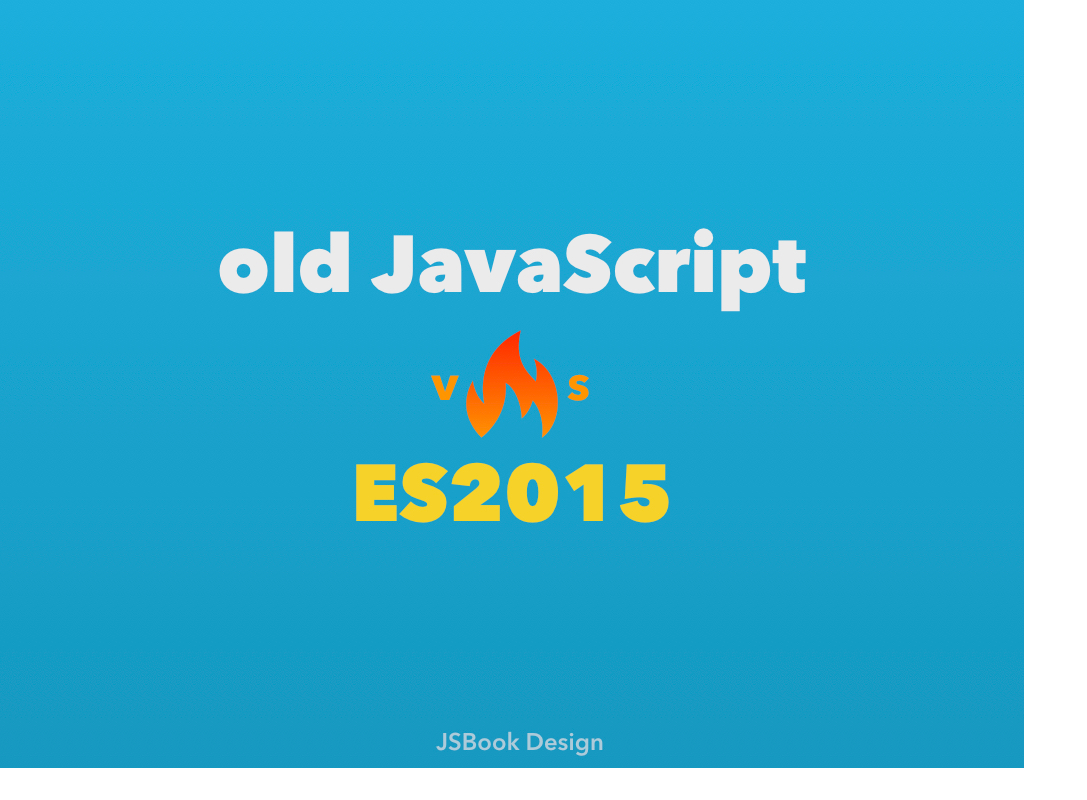
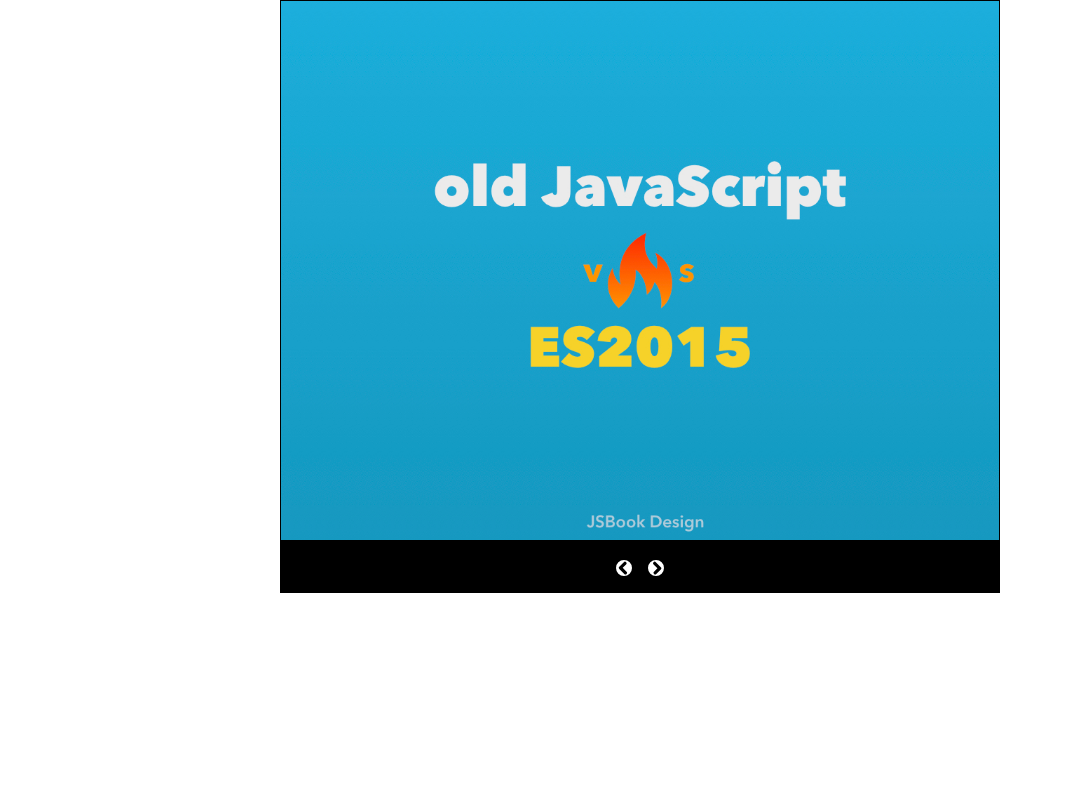
Before and after one commit to yuunbou/javascript_study2, a plain HTML site: page slide/slide.html in a window 1280 px wide. Shown: the whole page, without its empty margins (0-1087 px from the left). Drawn offline with Linux system fonts and the light colour scheme.

Commit message:
[5-5]スライドショーステップ１-2

```diff
--- a/slide/slide.css
+++ b/slide/slide.css
@@ -3,3 +3,40 @@
     padding: 0px;
     box-sizing: border-box;
 }
+
+.slide {
+  margin: 0 auto;
+  border: 1px solid black;
+  width: 720px;
+  background-color: black;
+}
+
+img {
+  max-width: 100%;
+}
+
+.toolbar {
+  overflow: hidden;
+  text-align: center;
+}
+
+.nav {
+  display: flex;
+  justify-content: center;
+  align-items: center;
+  padding: 16px 0;
+}
+
+#prev {
+  margin-right: 0.5rem;
+  width: 16px;
+  height: 16px;
+  background: url(images/arrow-left.svg) no-repeat;
+}
+
+#next {
+  margin-left: 0.5rem;
+  width: 16px;
+  height: 16px;
+  background: url(images/arrow-right.svg) no-repeat;
+}
--- a/slide/slide.html
+++ b/slide/slide.html
@@ -10,5 +10,12 @@
       <div class="image_box">
         <img id="main_image" src="images/image1.jpg"></img>
       </div>
+      <div class="toolbar">
+        <div class="nav">
+          <div id="prev"></div>
+          <div id="next"></div>
+        </div>
+      </div>
     </div>
+    <script src="slide.js"></script>
   </body>
--- a/slide/slide.js
+++ b/slide/slide.js
@@ -1 +1,18 @@
 'use strict';
+
+const images = ['images/image1.jpg', 'images/image2.jpg', 'images/image3.jpg', 'images/image4.jpg', 'images/image5.jpg'];
+let current = 0;
+
+function changeImage(num) {
+  if(current + num >= 0 && current + num < images.length) {
+    current += num;
+    document.getElementById('main_image').src = images[current];
+  }
+};
+
+document.getElementById('prev').onclick = function() {
+  changeImage(-1);
+};
+document.getElementById('next').onclick = function() {
+  changeImage(1);
+};
```
